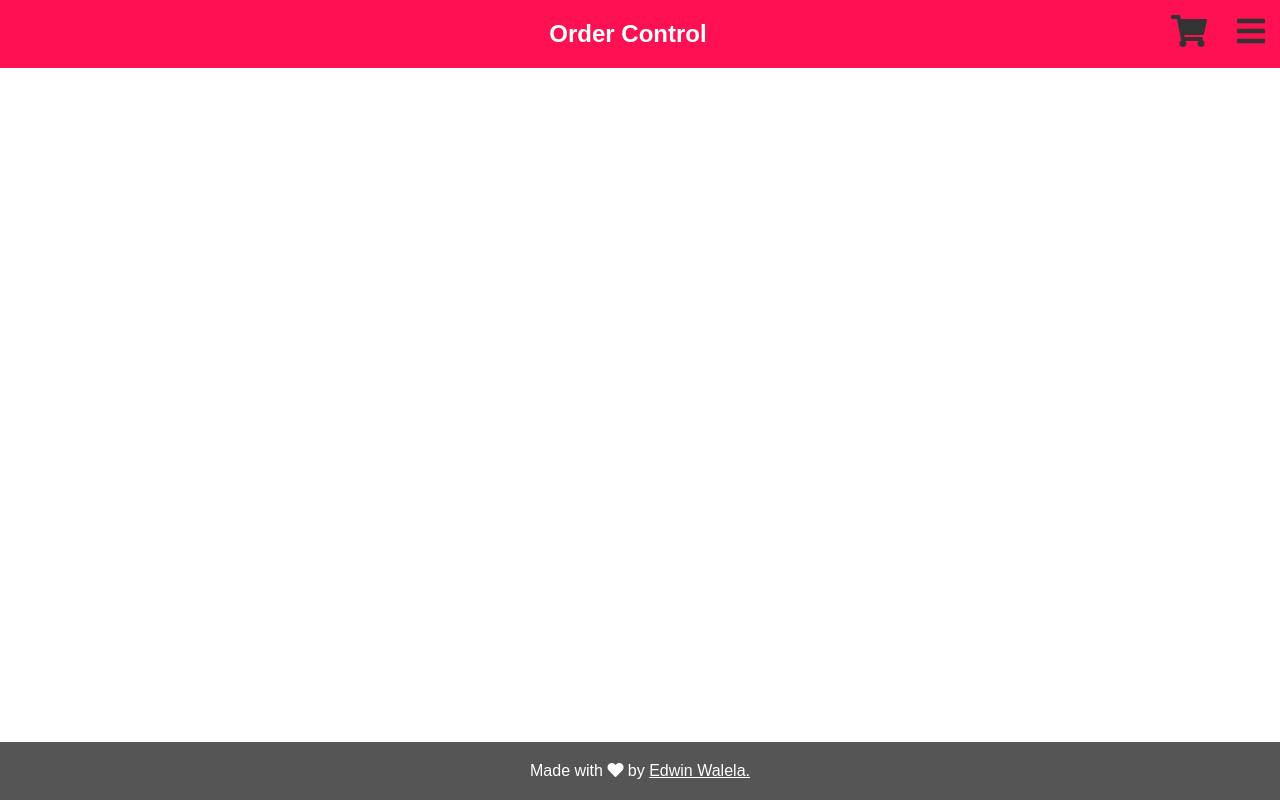
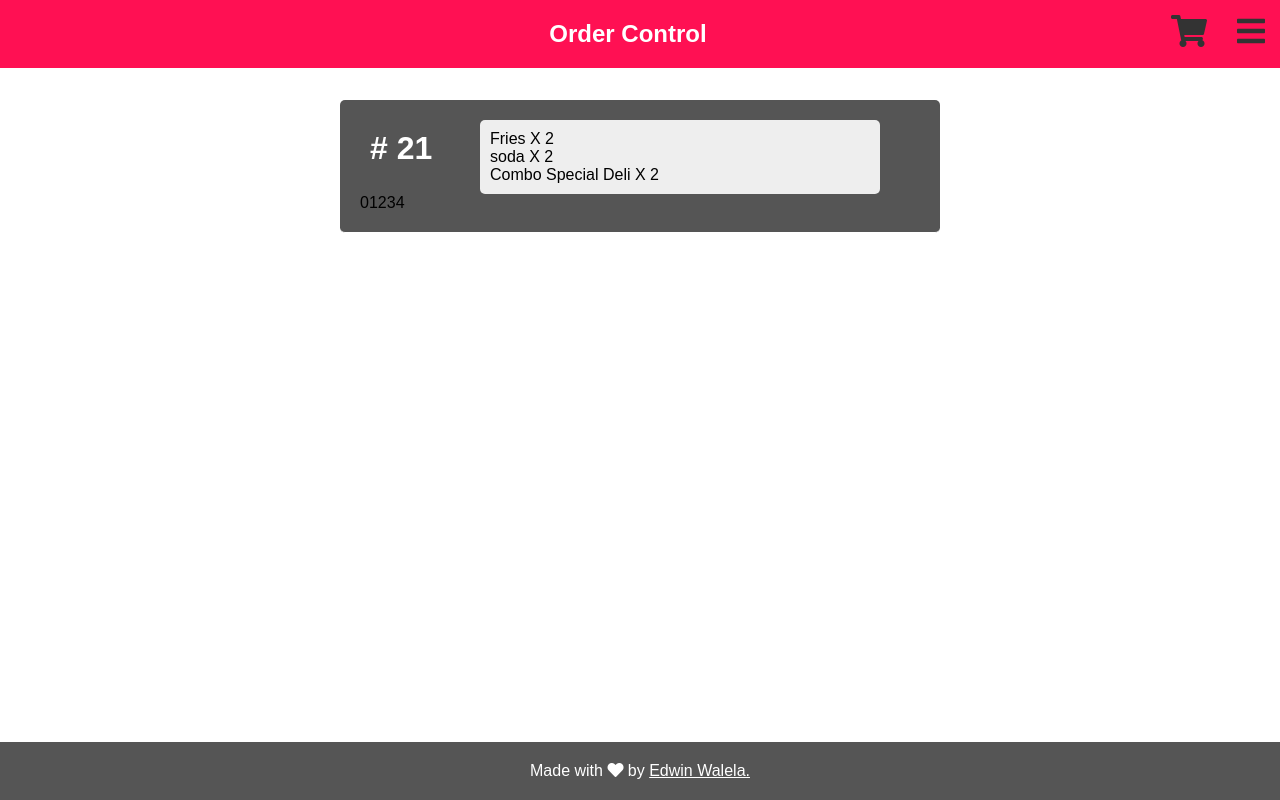
Before and after one commit to EdwinWalela/restaurant-manager, a React (Create React App) app in the folder client/: page /admin in a window 1280 px wide. Built offline with nearby package versions, Linux system fonts and the light colour scheme.

Commit message:
userorder component styling

```diff
--- a/client/src/App.css
+++ b/client/src/App.css
@@ -11,6 +11,7 @@ a{
 
 li{
     list-style-type: circle;
+
 }
 
 li:hover{
--- a/client/src/components/admin/OrderControl.js
+++ b/client/src/components/admin/OrderControl.js
@@ -2,6 +2,7 @@ import React from 'react'
 import PropTypes from 'prop-types'
 
 import Header from '../layout/Header';
+import UserOrder from './UserOrder';
 
 function OrderControl(props) {
     return (
@@ -14,9 +15,16 @@ function OrderControl(props) {
                 navigationDisplay={props.navigationDisplay}
                 title="Order Control"
             />
-            <h1>This is the order control area</h1>
+            <div style={ordersWrapperStyle}>
+                <UserOrder order={props.orders[0]}/>
+            </div>
         </React.Fragment>
     )
+}
+
+const ordersWrapperStyle = {
+    margin:'100px auto',
+    maxWidth:'800px'
 }
 
 OrderControl.propTypes = {
--- /dev/null
+++ b/client/src/components/admin/ProgressBar.js
@@ -0,0 +1,24 @@
+import React from 'react'
+import PropTypes from 'prop-types'
+
+function ProgressBar(props) {
+    return (
+        <div style={progressBarstyle}>
+            <span>0</span>
+            <span>1</span>
+            <span>2</span>
+            <span>3</span>
+            <span>4</span>
+        </div>
+    )
+}
+
+const progressBarstyle = {
+
+}
+
+ProgressBar.propTypes = {
+
+}
+
+export default ProgressBar
--- a/client/src/components/admin/UserOrder.js
+++ b/client/src/components/admin/UserOrder.js
@@ -0,0 +1,48 @@
+import React from 'react'
+import PropTypes from 'prop-types'
+
+import ProgressBar from './ProgressBar';
+
+function UserOrder(props) {
+    let order = props.order
+    return (
+        <div style={orderContainerStyle}>
+            <h1 style={orderNumberStyle}># {order.number}</h1>
+            <p style={orderItemsStyle}> Fries X 2 <br/> soda X 2  <br/>Combo Special Deli X 2 </p>
+            <ProgressBar />
+        </div>
+    )
+}
+
+const orderContainerStyle = {
+    borderRadius: '5px',
+    margin:'10px auto',
+    width:'100%',
+    maxWidth:'600px',
+    borderBottom:'solid 1px #fff',
+    padding:'20px',
+    background:'#555'
+}
+
+const orderNumberStyle = {
+    verticalAlign:'top',
+    display:'inline-block',
+    color:'#fff',
+    width:'100px',
+    padding:'10px'
+}
+
+const orderItemsStyle = {
+    padding:'10px',
+    width:'400px',
+    display:'inline-block',
+    margin:'0px 20px',
+    background:'#eee',
+    borderRadius:'5px'
+}
+
+UserOrder.propTypes = {
+
+}
+
+export default UserOrder
```
